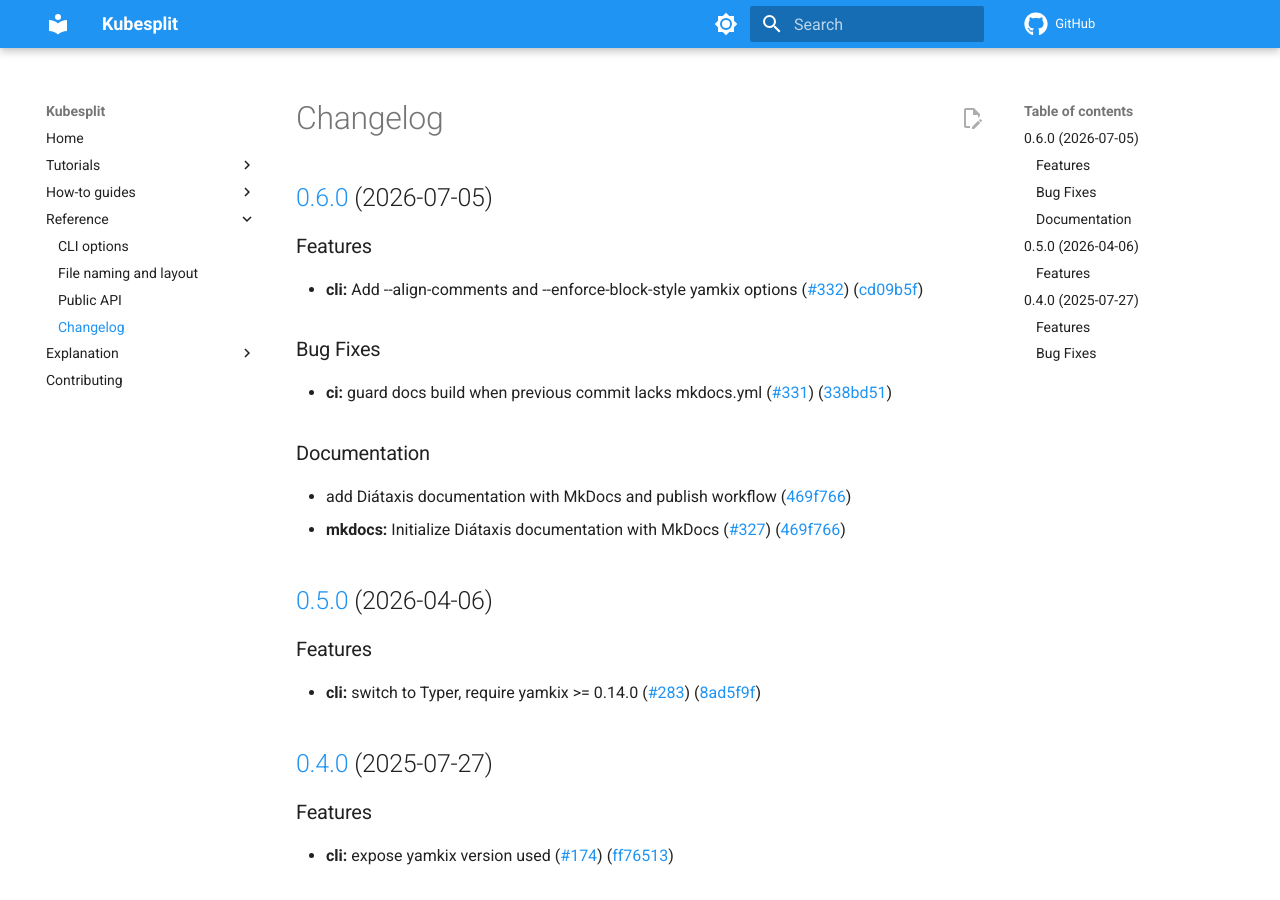
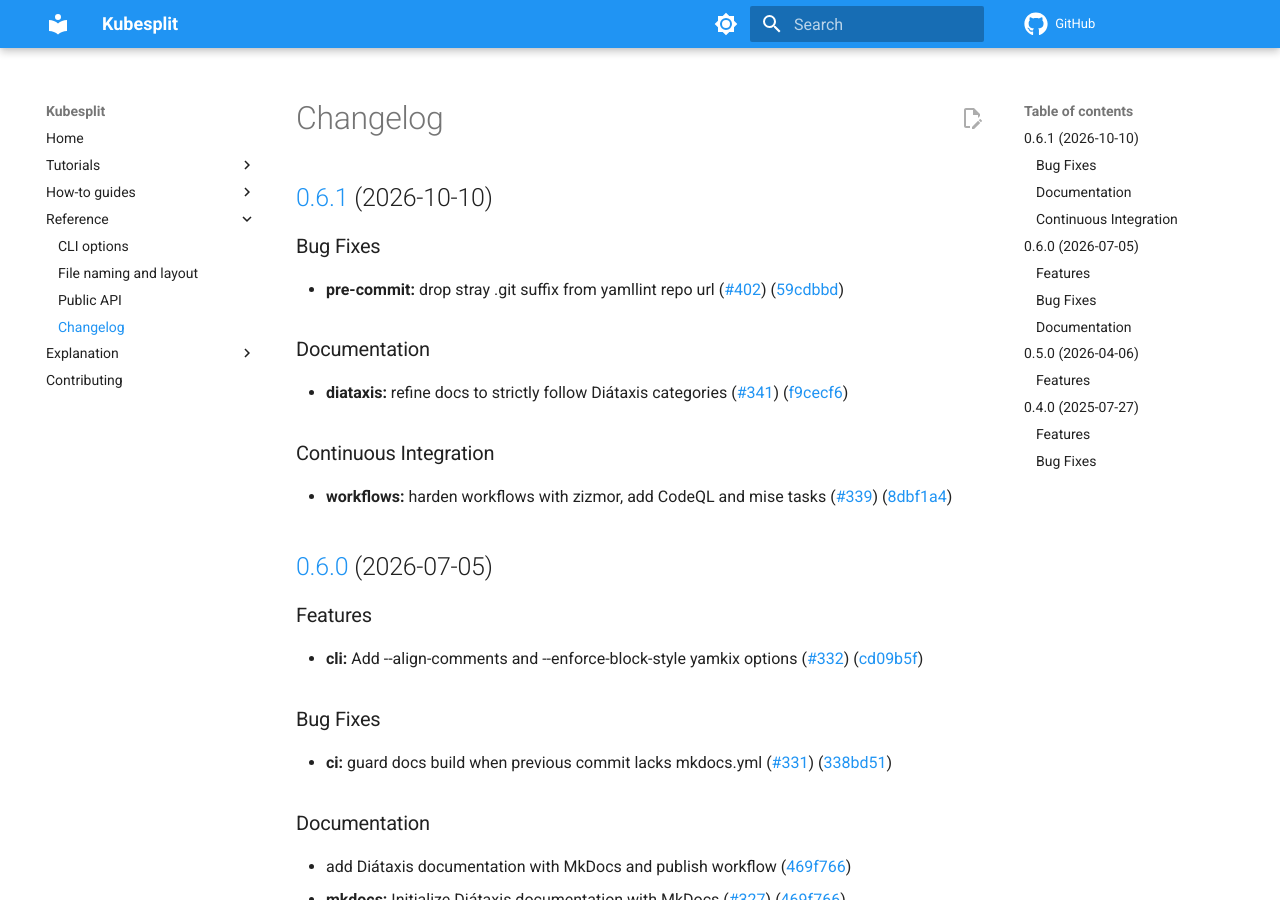
Before and after one commit to looztra/kubesplit, an MkDocs documentation site: the page built from docs/changelog.md, in a window 1280 px wide and 900 px high. Built offline with MkDocs 1.6.1 and Material for MkDocs 9.7.7, drawn with Linux system fonts in a browser that asks for light colours; comment, search, counter and statistics services are not loaded.

Commit message:
chore(main): release 0.6.1

```diff
--- a/docs/changelog.md
+++ b/docs/changelog.md
@@ -1,4 +1,21 @@
 # Changelog
+
+## [0.6.1](https://github.com/looztra/kubesplit/compare/v0.6.0...v0.6.1) (2026-10-10)
+
+
+### Bug Fixes
+
+* **pre-commit:** drop stray .git suffix from yamllint repo url ([#402](https://github.com/looztra/kubesplit/issues/402)) ([59cdbbd](https://github.com/looztra/kubesplit/commit/59cdbbd191cfdcc6585a5991b954cb0ece03359d))
+
+
+### Documentation
+
+* **diataxis:** refine docs to strictly follow Diátaxis categories ([#341](https://github.com/looztra/kubesplit/issues/341)) ([f9cecf6](https://github.com/looztra/kubesplit/commit/f9cecf6a6c680e06e7cd9b4dd2887685fc462d3d))
+
+
+### Continuous Integration
+
+* **workflows:** harden workflows with zizmor, add CodeQL and mise tasks ([#339](https://github.com/looztra/kubesplit/issues/339)) ([8dbf1a4](https://github.com/looztra/kubesplit/commit/8dbf1a496df2a9df98657ac29ef9c9d4070575e2))
 
 ## [0.6.0](https://github.com/looztra/kubesplit/compare/v0.5.0...v0.6.0) (2026-07-05)
 
--- a/version.txt
+++ b/version.txt
@@ -1 +1 @@
-0.6.0
+0.6.1
```
Also changed, not shown: .release-please-manifest.json.
